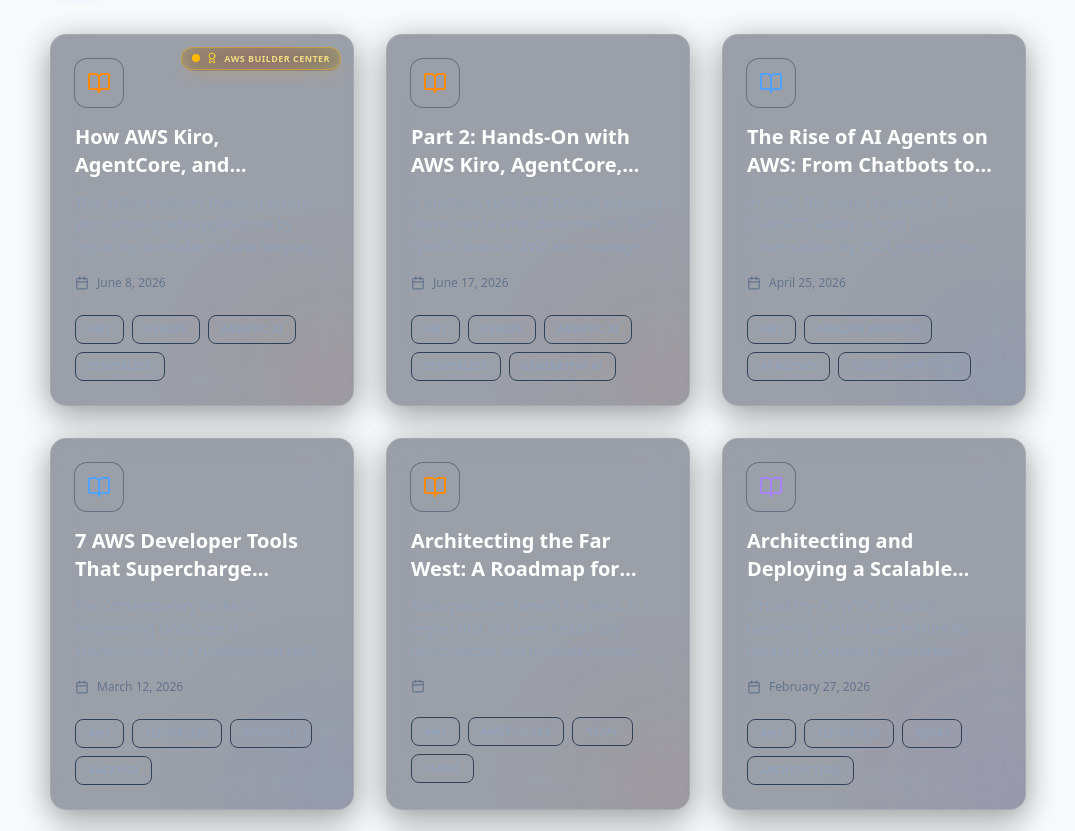
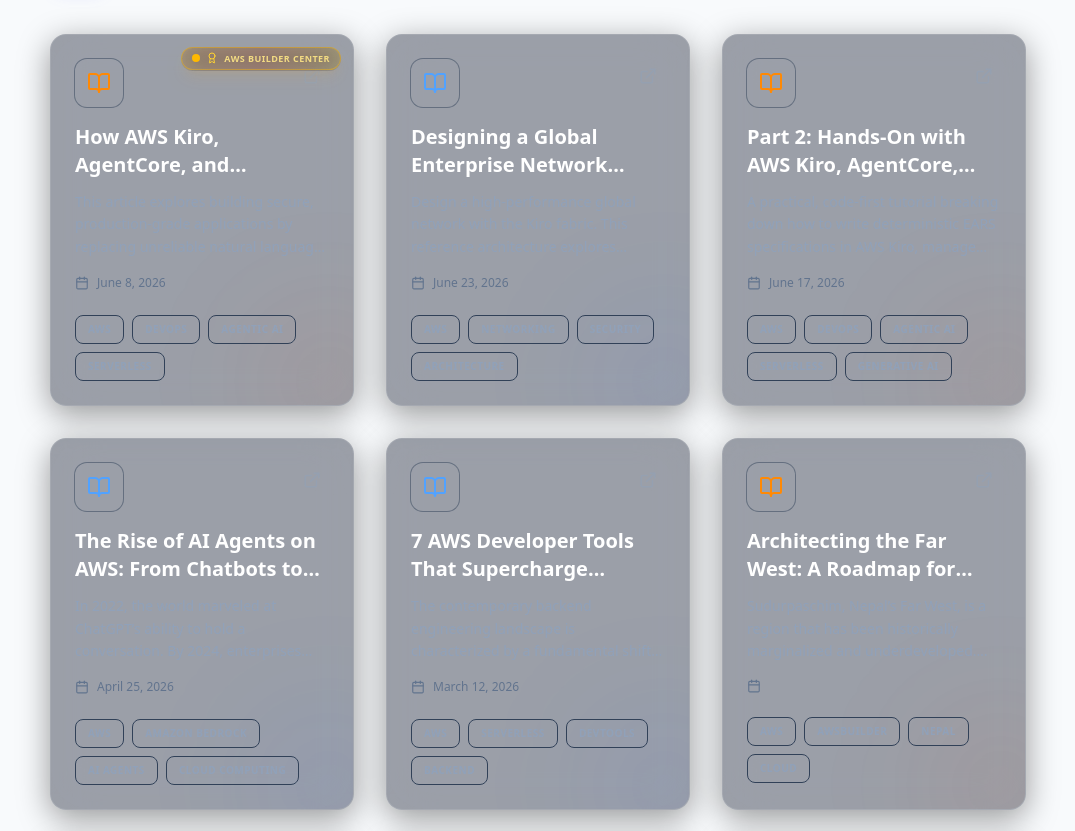
Before and after one commit to Binod231/Portfolio-Bin, a Next.js app: page / in a window 1280 px wide. Shown: the part 7740-8571 px from the top of the page, without its empty margins (102-1177 px from the left). Built offline with nearby package versions, Linux system fonts and the light colour scheme.

Commit message:
added new blog

```diff
--- a/src/data/portfolio.ts
+++ b/src/data/portfolio.ts
@@ -434,6 +434,14 @@
   ],
   blogs: [
     {
+      title: "Designing a Global Enterprise Network Fabric: The Kiro Fabric Architecture",
+      description: "Design a high-performance global network with the Kiro fabric. This reference architecture explores building a resilient multi-region infrastructure using AWS Direct Connect (BFD-tuned), Transit Gateway, and Global Accelerator. Learn to achieve 900ms hybrid failovers and automated symmetric security via GWLB. Backed by 30-day production staging metrics, we dive into critical lessons on TGW Appliance Mode, route propagation complexity, and high-fidelity observability using VPC Flow Logs v5.",
+      date: "June 23, 2026",
+      tags: ["AWS", "Networking", "Security", "Architecture"],
+      url: "https://builder.aws.com/content/3Eqi77PpIgEVNgU9VJipjNMEPFC/designing-a-global-enterprise-network-fabric-the-kiro-fabric-architecture",
+      color: "blue"
+    },
+    {
       title: "How AWS Kiro, AgentCore, and Transform Are Reshaping DevOps in 2026",
       description: "This article explores building secure, production-grade applications by replacing unreliable natural language prompting with deterministic engineering guardrails using the latest AWS agentic framework ecosystem. It details how to implement these frameworks to ensure reliability and security in AI-driven workflows.",
       date: "June 8, 2026",
```
